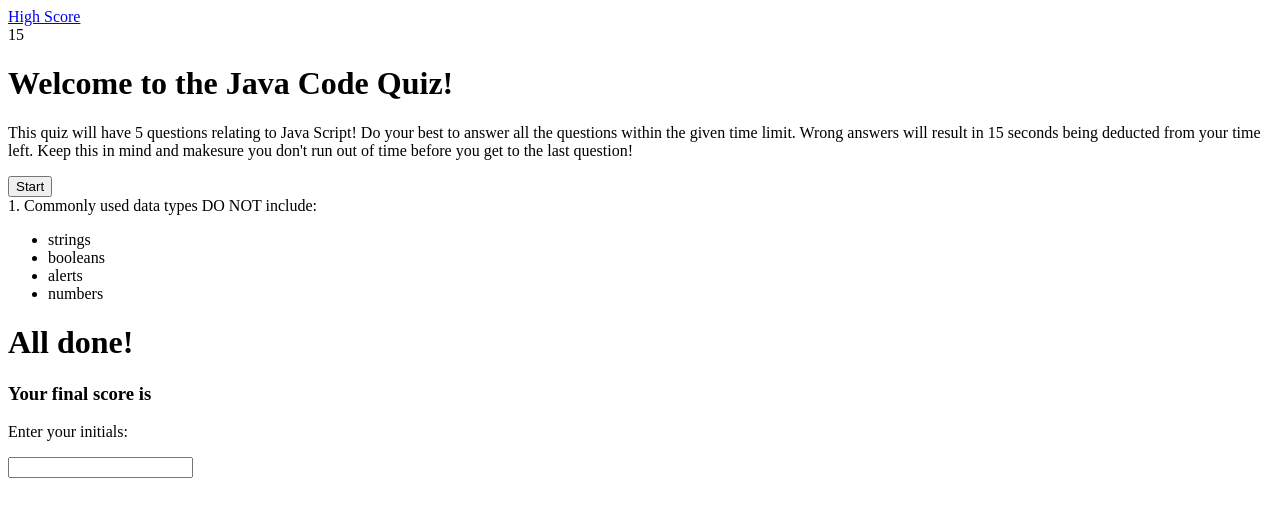
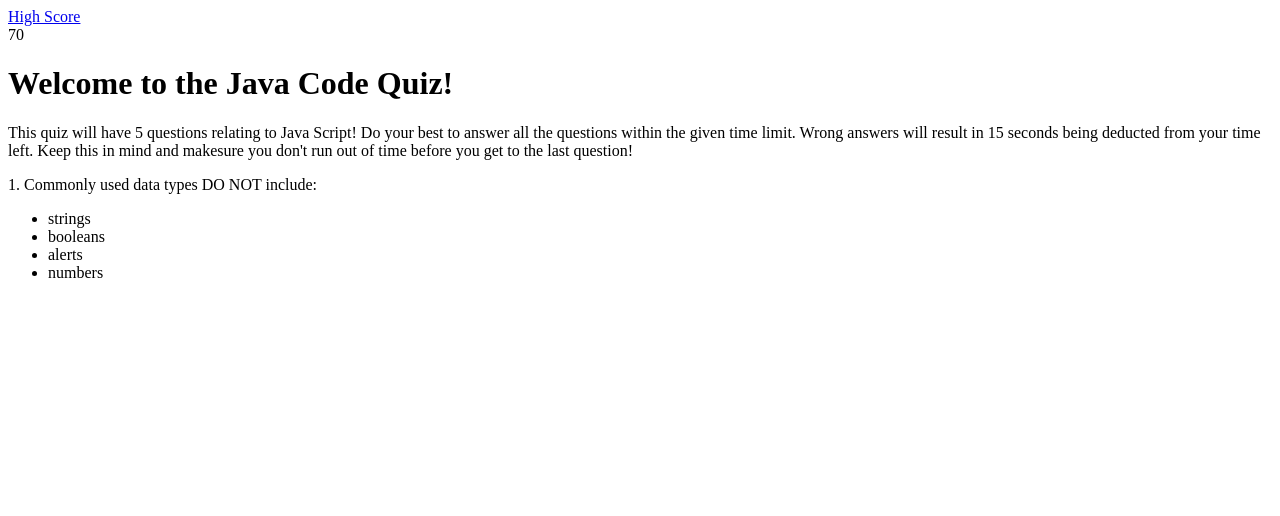
Before and after one commit to umairali-bit/Quiz, a plain HTML site: page index.html in a window 1280 px wide. Drawn offline with Linux system fonts and the light colour scheme.

Commit message:
final code

```diff
--- a/assets/js/quiz.js
+++ b/assets/js/quiz.js
@@ -30,7 +30,6 @@ var questions = [
   },
 
 ];
-
 var questionEl = document.querySelector("#question");
 var optionListEl = document.querySelector("#option-list");
 var questionResultEl = document.querySelector("#question-result");
@@ -39,7 +38,7 @@ var timerEl = document.querySelector("#timer");
 var questionIndex = 0;
 var correctCount = 0;
 
-var time = 20;
+var time = 75;
 var intervalId;
 
 function endQuiz() {
@@ -65,13 +64,13 @@ function renderQuestion() {
 
   intervalId = setInterval(updateTime, 1000);
 
-  questionEl.textContent = questions[questionIndex].question;
+  questionEl.textContent = questions[questionIndex]?.question;
 
   optionListEl.innerHTML = "";
   questionResultEl.innerHTML = "";
 
-  var choices = questions[questionIndex].choices;
-  var choicesLenth = choices.length;
+  var choices = questions[questionIndex]?.choices;
+  var choicesLenth = choices?.length;
 
   for (var i = 0; i < choicesLenth; i++) {
     var questionListItem = document.createElement("li");
@@ -97,7 +96,7 @@ function checkAnswer(event) {
       correctCount++;
     } else {
       questionResultEl.textContent = "Incorrect";
-      time = time - 2;
+      time = time - 15;
       timerEl.textContent = time;
     }
   }
--- a/index.html
+++ b/index.html
@@ -4,13 +4,13 @@
 <head>
   <meta charset="UTF-8" />
   <meta name="viewport" content="width=device-width, initial-scale=1.0" />
-  <title>Document</title>
+  <title>Quiz</title>
 </head>
 
 <body>
   <header>
     <div id="highScore"><a href=#>High Score</a></div>
-    <div id="timer">Time:</div>
+    <div id="timer">Time:0</div>
   </header>
 
   <main>
@@ -22,10 +22,8 @@
         Wrong answers will result in 15 seconds being deducted from your time left.
         Keep this in mind and makesure you don't run out of time before you get to the last question!
       </p>
-      <button type = "button">Start</button>
+
     </div>
-
-    <div id="timer"></div>
 
     <div id="question"></div>
 
@@ -33,12 +31,7 @@
 
     <div id="question-result"></div>
 
-    <div id="end">
-      <h1>All done!</h1>
-      <h3>Your final score is </h3>
-      <p>Enter your initials: </p>
-      <input type ="text" id="initials" name ="initials">
-    </div>
+
 
 
 </body>
```
